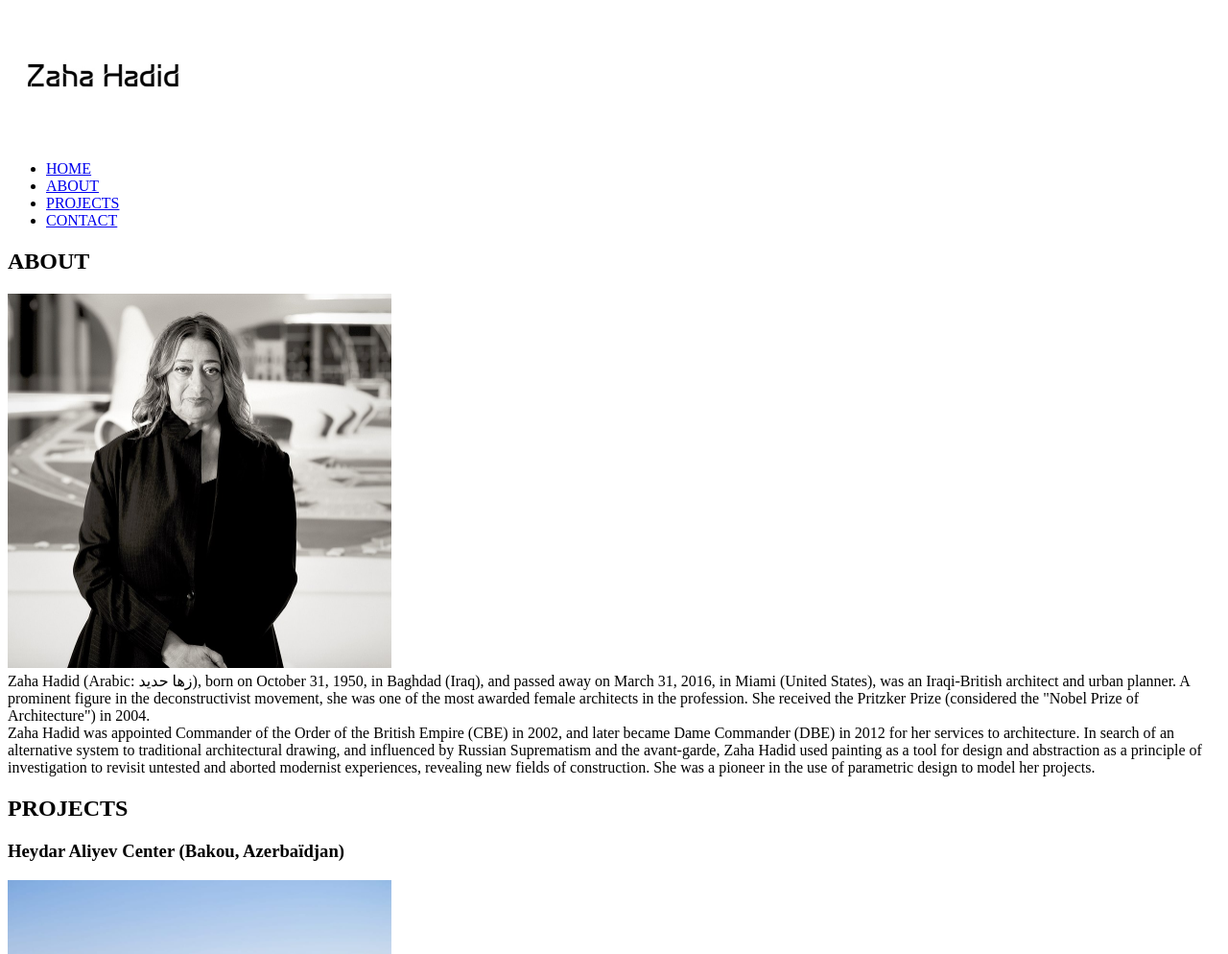
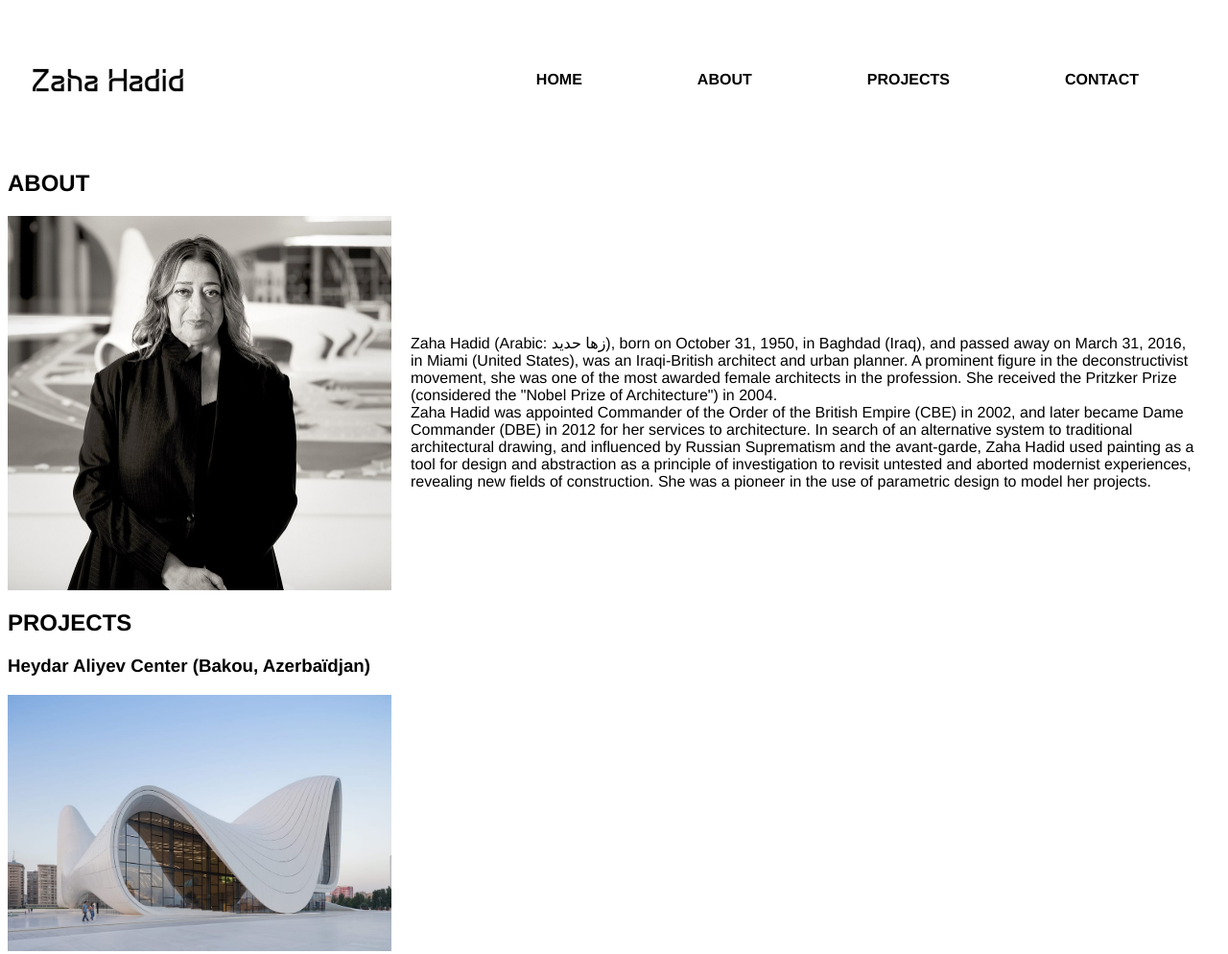
Before and after one commit to ZbeidaBennaceur/HTML-01, a plain HTML site: page index.html in a window 1280 px wide. Shown: the top 994 px of the page at 96% size. Drawn offline with Linux system fonts and the light colour scheme; files whose address does not match are found by name.

Commit message:
correction d'une erreur

```diff
--- /dev/null
+++ b/Style index.css
@@ -0,0 +1,36 @@
+body{font-family: Helvetica;
+}
+nav {display:flex;
+align-items:center;
+text-decoration: solid;
+padding:5px;
+}
+.navbar{display:flex;
+justify-content:flex-end;
+width:100%;
+margin:20px;
+list-style-type: none;
+}
+.boutonnav {
+margin:50px;
+padding:10px;
+color:black;
+text-decoration: none;
+font-weight: bold;
+}
+.boutonnav:hover {
+color:grey;
+}
+.boutonnav:active {
+color:white;
+background-color: grey;
+border-radius: 20px;
+}
+.presentation {
+display:flex;
+flex-direction:wrap;
+align-items:center;
+}
+.presentation > p {
+padding:20px;
+}
--- a/index.html
+++ b/index.html
@@ -4,6 +4,7 @@
     <meta charset="UTF-8" />
     <meta name="viewport" content="width=device-width, initial-scale=1.0" />
     <title>PORTFOLIO</title>
+    <link rel="stylesheet"  href="./Style index.css" />
   </head>
   <body>
     <header>
@@ -13,11 +14,11 @@
           width="200px"
           alt="Logo de zaha hadid"
         />
-        <ul>
-          <li><a href="#home"> HOME </a></li>
-          <li><a href="#about"> ABOUT </a></li>
-          <li><a href="#projects"> PROJECTS </a></li>
-          <li><a href="#contact"> CONTACT </a></li>
+        <ul class="navbar">
+          <li ><a href="#home" class="boutonnav"> HOME </a></li>
+          <li ><a href="#about" class="boutonnav"> ABOUT </a></li>
+          <li><a href="#projects" class="boutonnav"> PROJECTS </a></li>
+          <li><a href="#contact" class="boutonnav"> CONTACT </a></li>
         </ul>
       </nav>
     </header>
@@ -25,13 +26,13 @@
       <section id="about">
         <h2>ABOUT</h2>
         <!-- Présentation de l'architecte zaha hadid-->
-        <div>
+        <div class="presentation">
           <img
             src="D:\GMC_2\WORKSHOP\01_html\01\800px-Zaha_Hadid_in_Heydar_Aliyev_Cultural_center_in_Baku_nov_2013.jpg"
             width="400px"
             alt="Photographie de Zaha Hadid"
           />
-          <p1
+          <p
             ><br />Zaha Hadid (Arabic: زها حديد), born on October 31, 1950, in
             Baghdad (Iraq), and passed away on March 31, 2016, in Miami (United
             States), was an Iraqi-British architect and urban planner. A
@@ -46,7 +47,7 @@
             used painting as a tool for design and abstraction as a principle of
             investigation to revisit untested and aborted modernist experiences,
             revealing new fields of construction. She was a pioneer in the use
-            of parametric design to model her projects.</p1
+            of parametric design to model her projects.</p
           >
         </div>
       </section>
```
